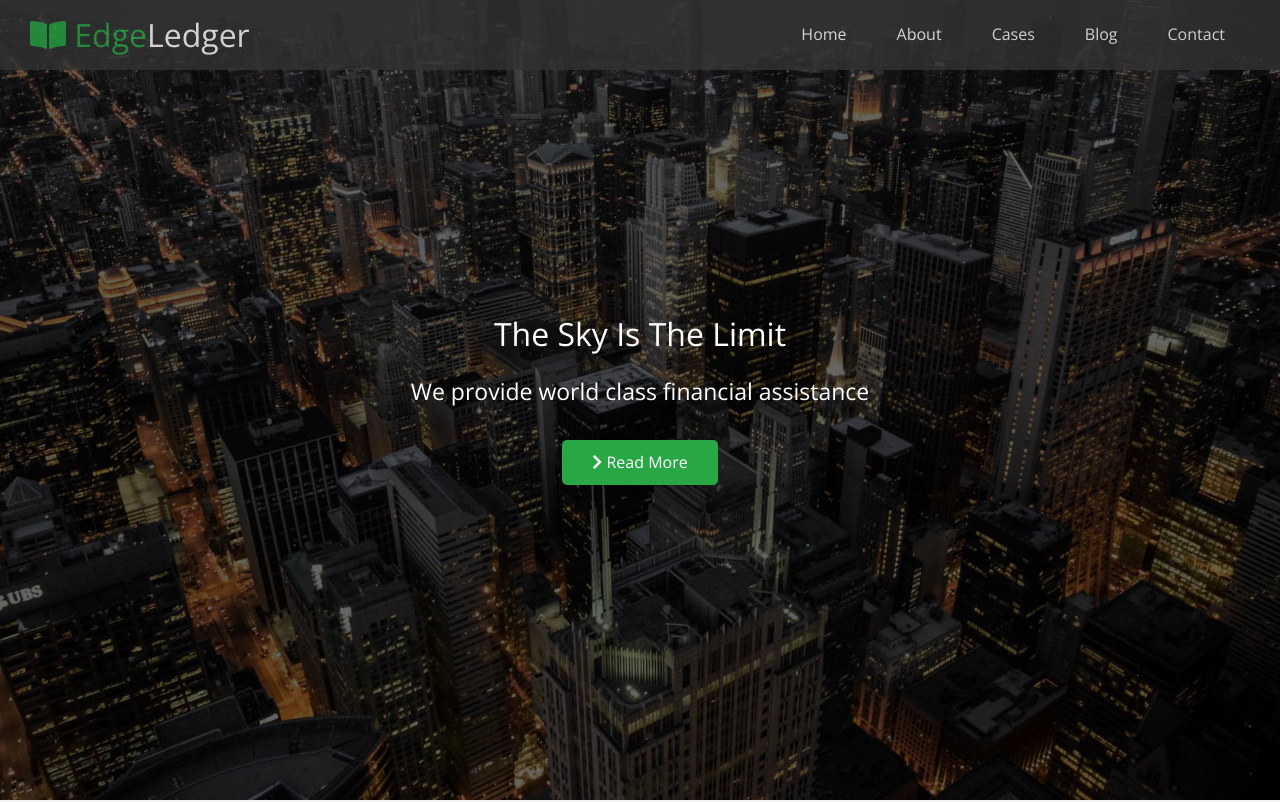
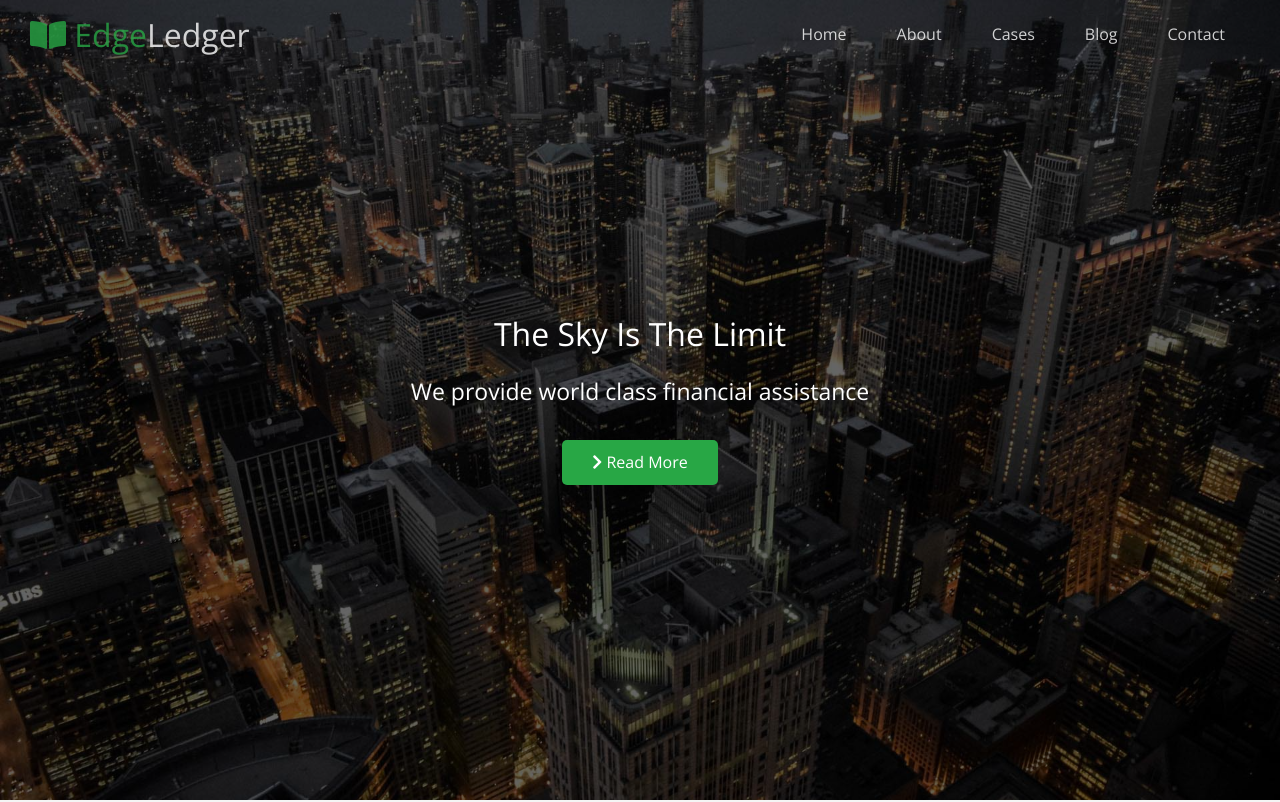
Before and after one commit to furk4nyildiz/responsiveCompanyWebsite, a plain HTML site: page index.html in a window 1280 px wide. Shown: the top 802 px of the page. Drawn offline with nearby package versions, Linux system fonts and the light colour scheme.

Commit message:
Added some Js code for navbar

```diff
--- a/css/style.css
+++ b/css/style.css
@@ -51,6 +51,11 @@ img {
   top: 0px;
   padding: 0 30px;
   z-index: 2;
+  transition: 0.5s;
+}
+
+.navbar.top {
+  background: transparent;
 }
 
 .navbar a {
--- a/index.html
+++ b/index.html
@@ -15,7 +15,7 @@
   </head>
   <body id="home">
     <header class="hero">
-      <div id="navbar" class="navbar">
+      <div id="navbar" class="navbar top">
         <h1 class="logo">
           <span class="text-primary"><i class="fas fa-book-open"></i> Edge</span
           >Ledger
@@ -244,5 +244,7 @@
       </div>
       <p>Copyright &copy; 2021 - EdgeLedger</p>
     </footer>
+
+    <script src="/js/script.js"></script>
   </body>
 </html>
--- /dev/null
+++ b/js/script.js
@@ -0,0 +1,18 @@
+const navbar = document.getElementById("navbar");
+let scrolled = false;
+
+window.onscroll = function () {
+  if (window.pageYOffset > 50) {
+    navbar.classList.remove("top");
+    if (!scrolled) {
+      navbar.style.transform = "translateY(-70px)";
+    }
+    setTimeout(function () {
+      navbar.style.transform = "translateY(0px)";
+      scrolled = true;
+    }, 200);
+  } else {
+    navbar.classList.add("top");
+    scrolled = false;
+  }
+};
```
